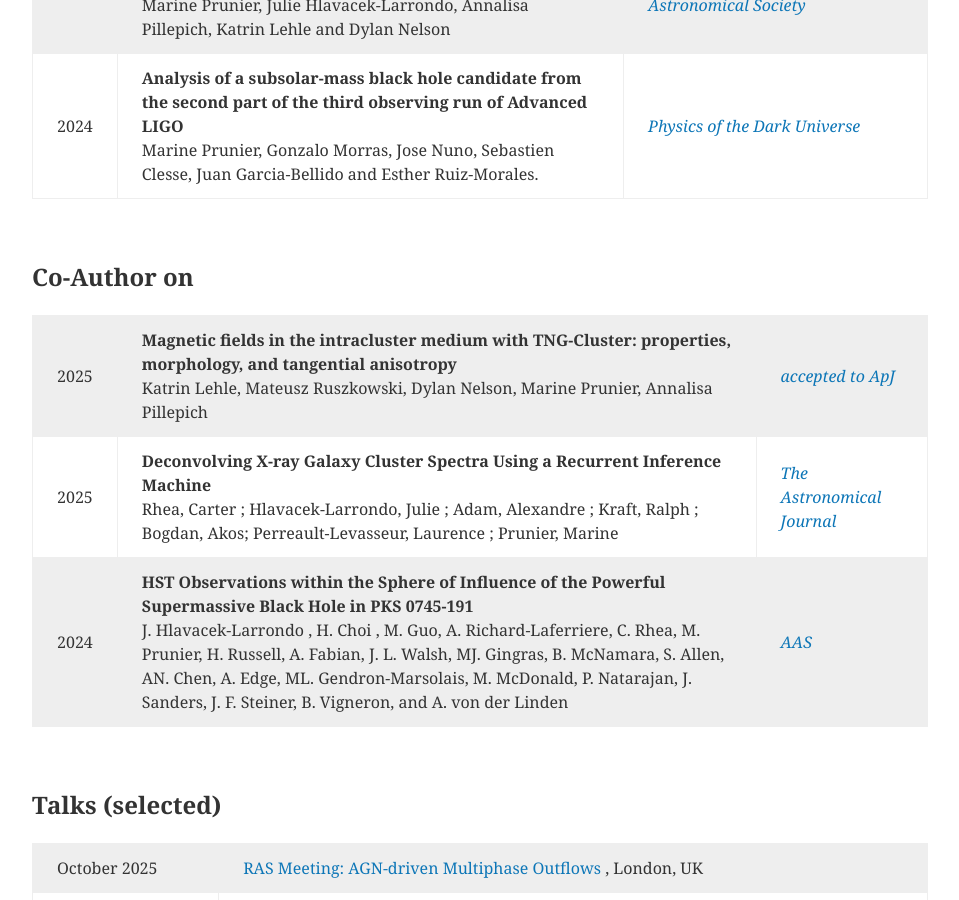
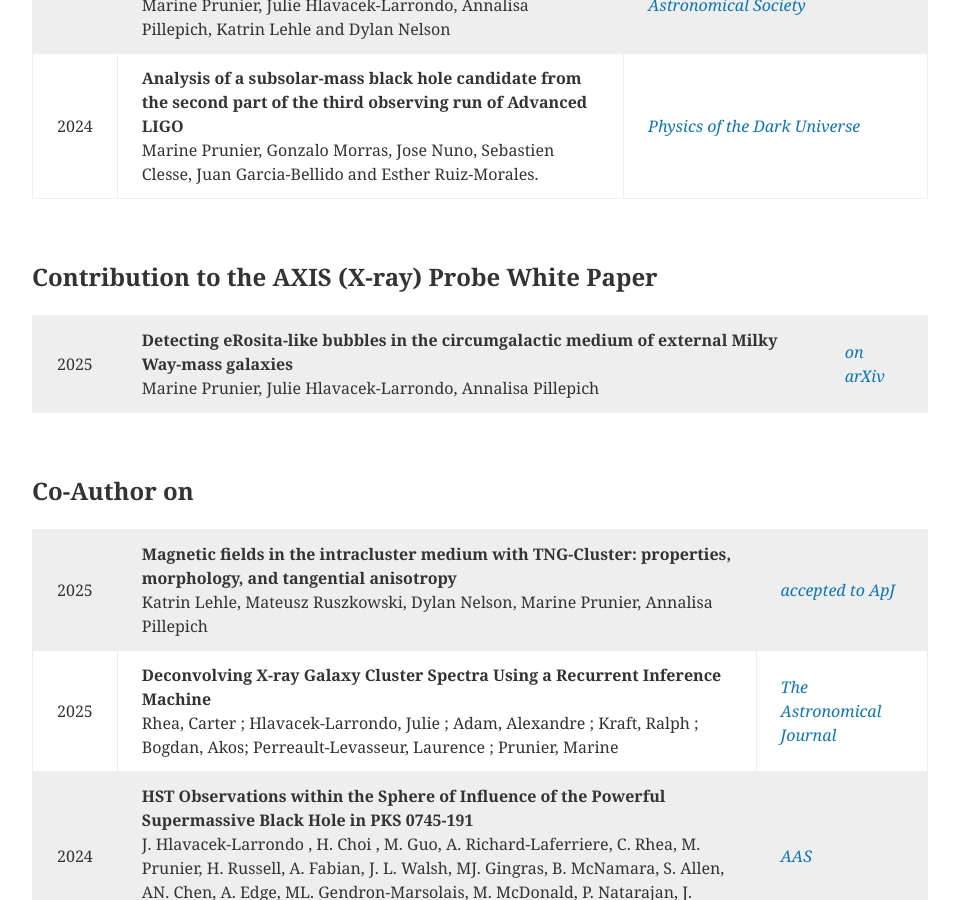
Before and after one commit to MarinePrunier/MarinePrunier.github.io, a Jekyll site: the page built from publications.html, in a window 1280 px wide and 900 px high, scrolled down 862 px. Shown: the whole window, without its empty margins (160-1119 px from the left). Built offline with Jekyll 4.4.1, drawn with Linux system fonts in a browser that asks for light colours.

Commit message:
Update publications.html

```diff
--- a/publications.html
+++ b/publications.html
@@ -36,8 +36,15 @@ header-image: /images/main/main_astronomy.jpeg
      <em> Physics of the Dark Universe </em></a>  </td></tr>
 </table>
 
+<h2> Contribution to the AXIS (X-ray) Probe White Paper </h2>
+<table class="table">
+  <tr><td> 2025 </td><td> <b> Detecting eRosita-like bubbles in the circumgalactic medium of external Milky Way-mass galaxies </b><br>
+    Marine Prunier, Julie Hlavacek-Larrondo, Annalisa Pillepich </td><td> <a href="https://arxiv.org/pdf/2511.00253"
+     target="_blank" style="color: rgb(13, 118, 183); text-decoration: none;">
+     <em> on arXiv </em></a>  </td></tr>
+</table>
+
 <h2> Co-Author on </h2>
-
 <table class="table">
 
   <tr><td> 2025 </td><td> <b> Magnetic fields in the intracluster medium with TNG-Cluster: properties, morphology, and tangential anisotropy  </b><br>
```
